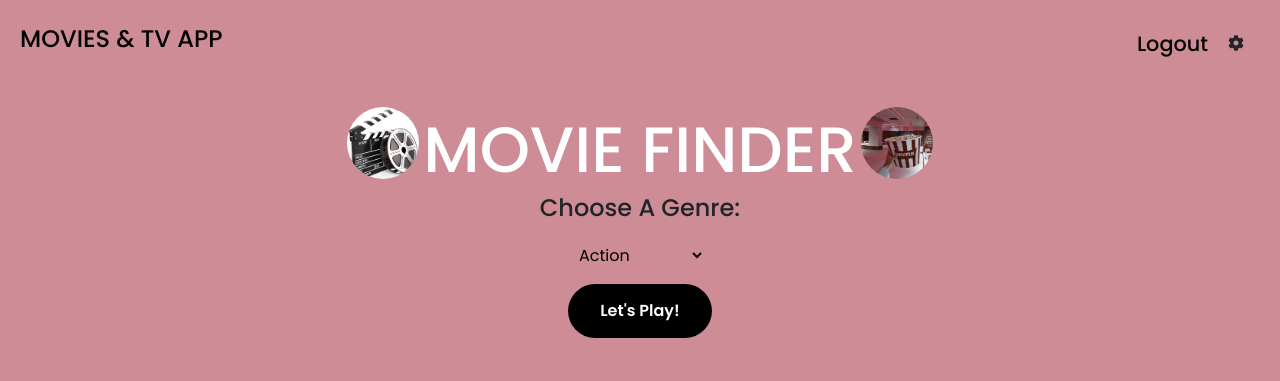
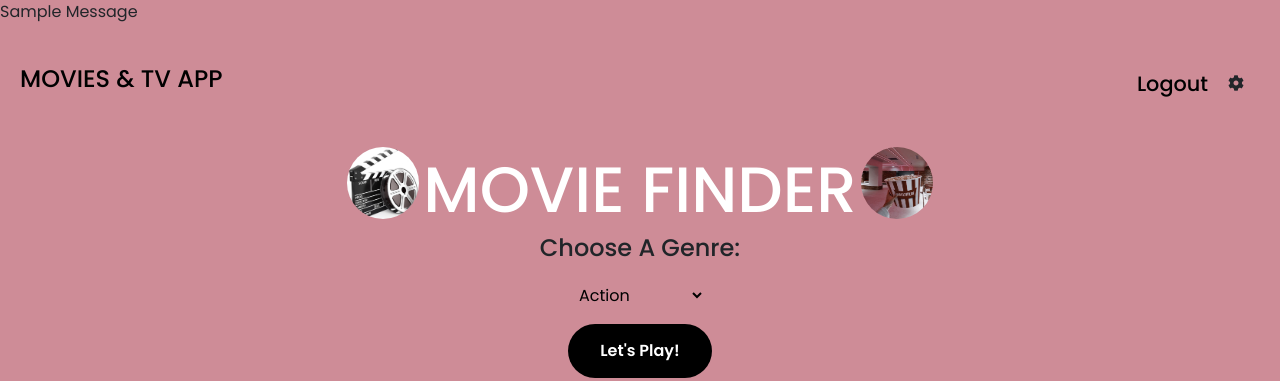
Before and after one commit to Phenolah/MovieApp, a Django app: template templates/home.html in a window 1280 px wide. Shown: the top 381 px of the page. Run offline with Django 4.2, Linux system fonts and the light colour scheme; the template is opened without the code that fills it, so the values that code supplies are empty; tables that the repository leaves empty hold one stand-in row (values such as "Sample post"); one stand-in notice (Sample message) is shown; some libraries are stand-ins or nearby versions.

Commit message:
Update base.html

```diff
--- a/templates/base.html
+++ b/templates/base.html
@@ -17,6 +17,15 @@
     <script src="https://code.jquery.com/jquery-3.5.1.min.js"></script>
 </head>
 <body>
+{% if messages %}
+<ul class="messages">
+   {% for message in messages %}
+     <li {% if message.tags %} class="{{message.tags}}" {% endif %}>
+     {{message}}
+     </li>
+   {% endfor %}
+</ul>
+{% endif %}
   <div class=" header">
      <div class="logo">
         <h4> MOVIES & TV APP </h4>
@@ -24,7 +33,7 @@
      <div class="navbar">
            <nav>
              <ul>
-               <li> <a href=""> Logout</a> </li>
+               <li> <a href="{% url 'logout'%} "> Logout</a> </li>
                <li> <a><i class= "fas fa-cog"></i> </a></li>
              </ul>
            </nav>
```
